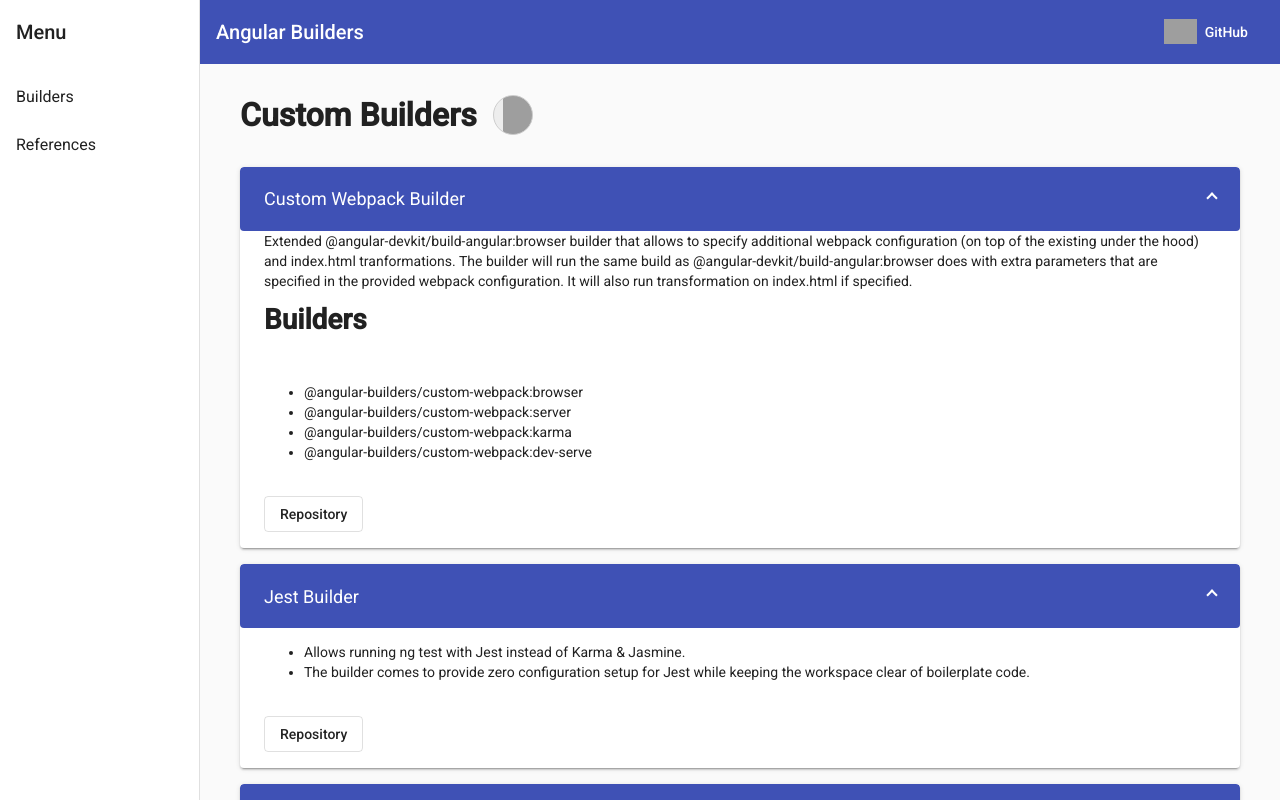
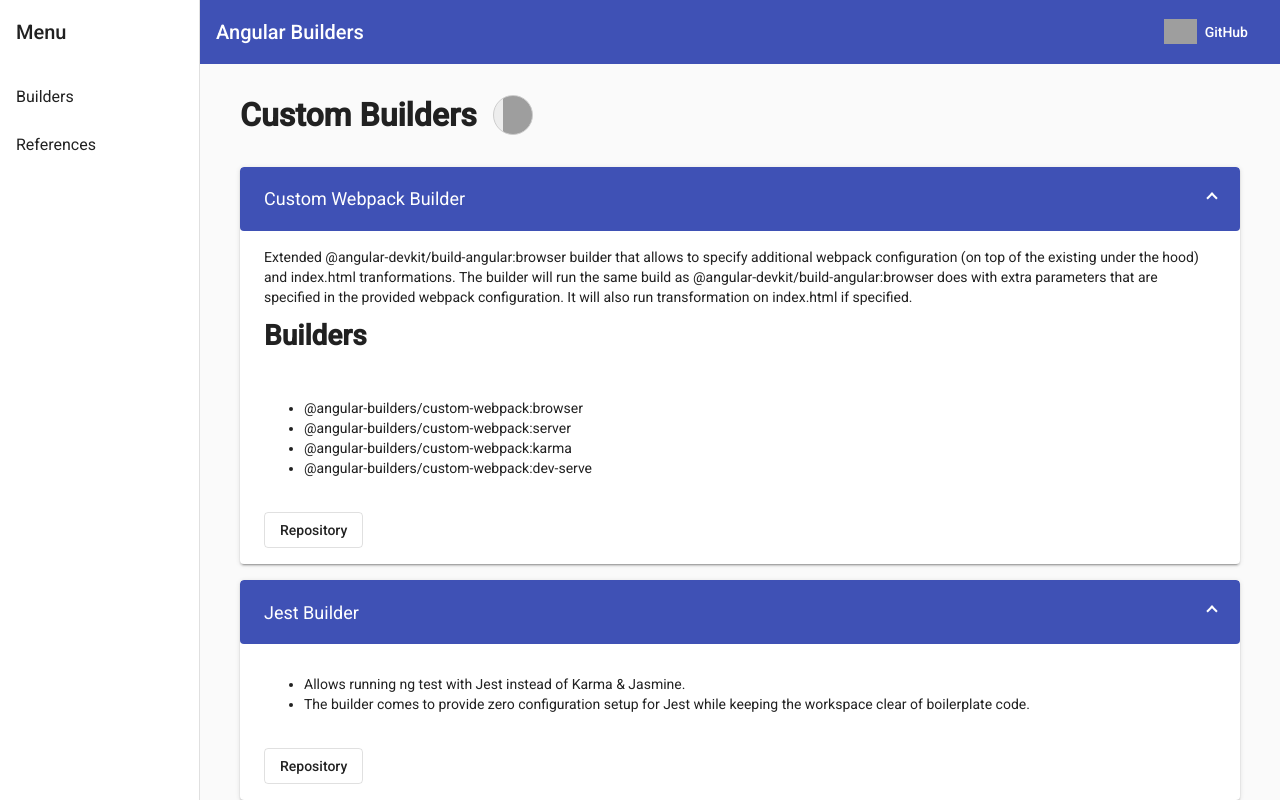
Before and after one commit to ngx-builders/angular-builder, an Angular app: page /home in a window 1280 px wide. Built offline with nearby package versions, Linux system fonts and the light colour scheme; grey boxes are pictures that could not be loaded.

Commit message:
Added top padding on expansion panel body, removed unused class

```diff
--- a/src/app/dashboard/dashboard.component.css
+++ b/src/app/dashboard/dashboard.component.css
@@ -13,10 +13,6 @@
   padding-left: 1rem;
 }
 
-.container {
-  margin: 40px !important;
-}
-
 mat-expansion-panel-header {
   background-color: #3f51b5 !important;
 }
@@ -26,6 +22,10 @@
   background-color: #3f51b5;
 }
 
+div {
+  padding-top: 16px;
+}
+
 mat-panel-title {
   color: white;
   font-size: 18px;
```
